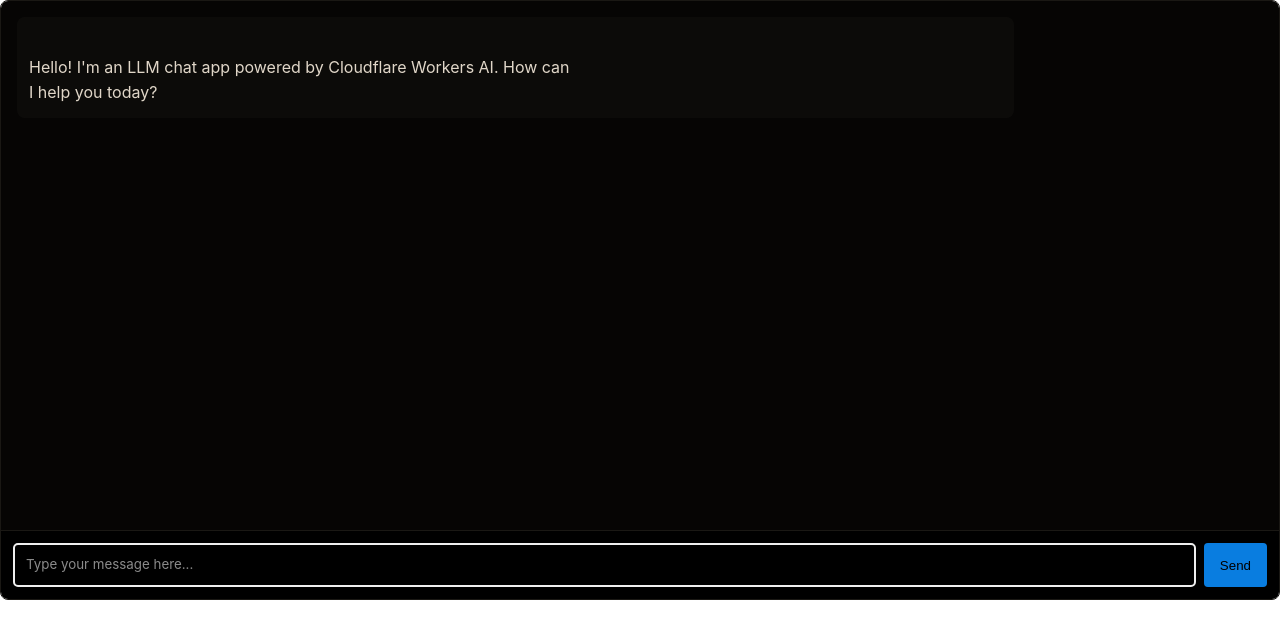
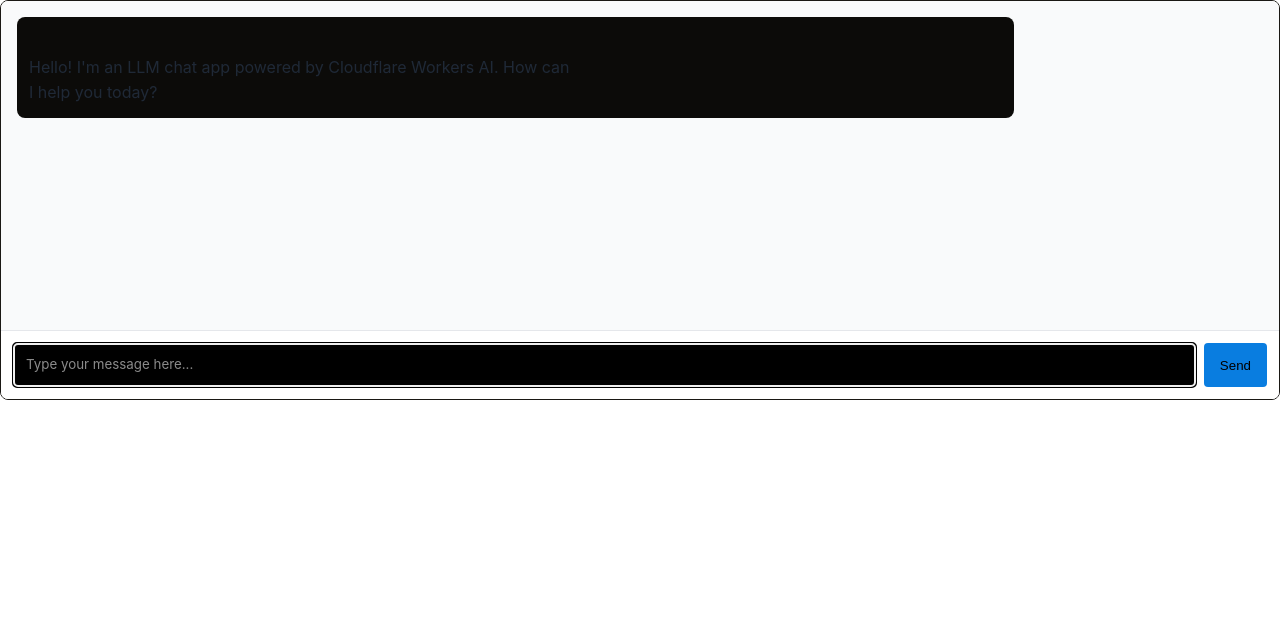
Before and after one commit to josiaho/llm-chat-app-template, a website: page public/index.html in a window 1280 px wide. Drawn offline with Linux system fonts and the light colour scheme.

Commit message:
Adjust CSS filters and chat container height

```diff
--- a/public/index.html
+++ b/public/index.html
@@ -20,6 +20,7 @@
 				box-sizing: border-box;
 				margin: 0;
 				padding: 0;
+				filter: invert(1);
 			}
 
 			body {
@@ -31,7 +32,6 @@
 
 				margin: 0 auto;
 				padding: 0rem;
-				filter: invert(1);
 			}
 
 			header {
@@ -50,7 +50,7 @@
 			.chat-container {
 				display: flex;
 				flex-direction: column;
-				height: calc(100vh - 200px);
+				height: 100%;
 				min-height: 400px;
 				border: 1px solid var(--border-color);
 				border-radius: 8px;
```
